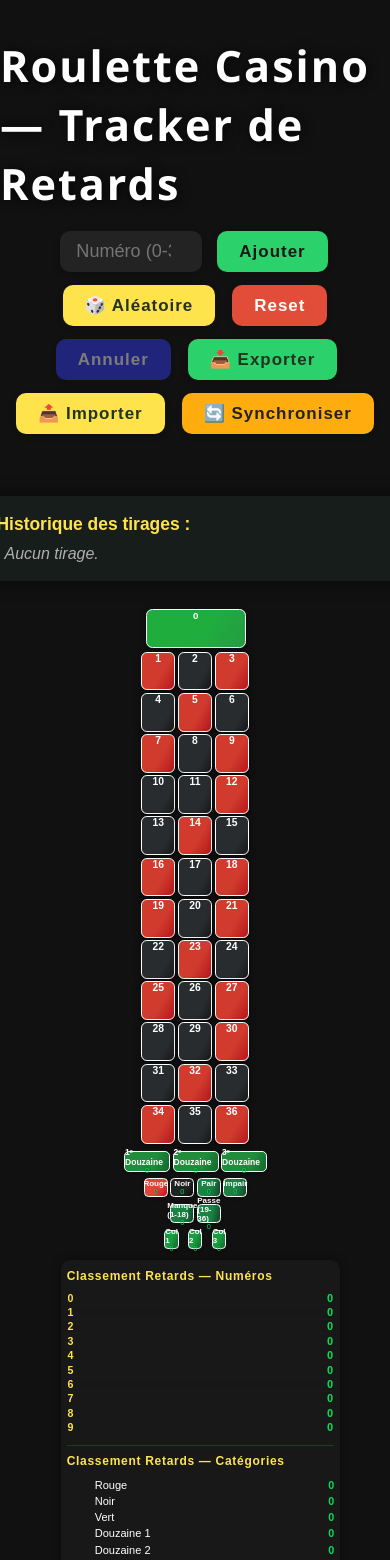
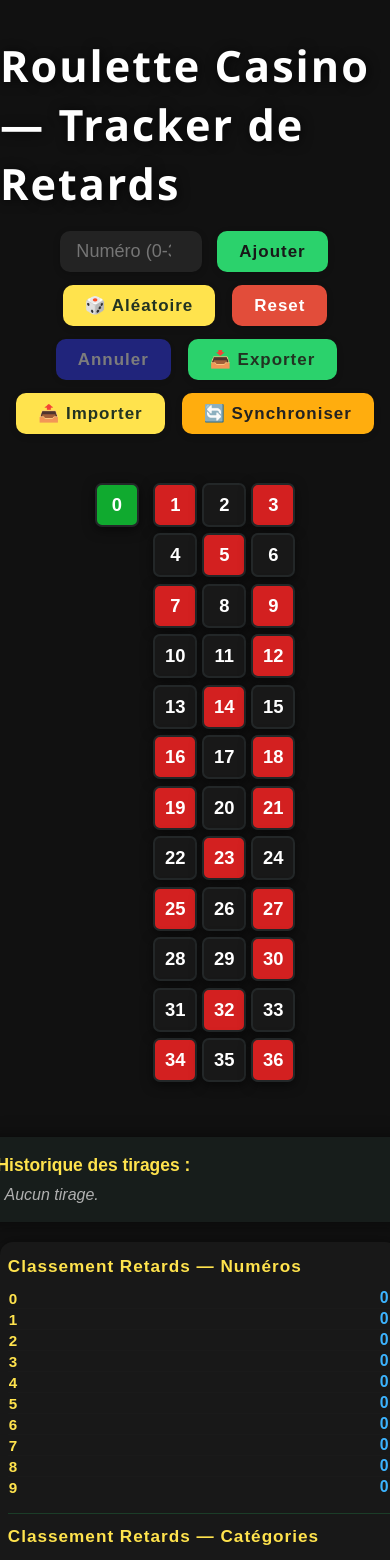
Before and after one commit to PlatiniumYT/CasinoTEST, a React (Create React App) app: page / in a window 390 px wide. Shown: the top 1560 px of the page. Built offline with nearby package versions, Linux system fonts and the light colour scheme.

Commit message:
Mise à jour roulette: bouton aléatoire + roulette interactive

```diff
--- a/src/App.css
+++ b/src/App.css
@@ -508,6 +508,40 @@ body {
   .outside-cell { width: 65px; }
   .col-cell { width: 43px; margin-right: 35px;}
   .main-table-v2 { zoom: 0.85; }
+
+  .roulette-board {
+  margin: 20px 0 18px 0;
+  display: flex;
+  justify-content: center;
+}
+.case {
+  background: #191f1d;
+  color: #fff;
+  border-radius: 7px;
+  border: 2.3px solid #232728;
+  text-align: center;
+  font-size: 1.15em;
+  font-weight: 700;
+  margin: 2.5px;
+  display: flex;
+  align-items: center;
+  justify-content: center;
+  cursor: pointer;
+  transition: box-shadow .16s, background .16s, color .16s;
+}
+.case.red { background: #d32020 !important; }
+.case.black { background: #181818 !important; }
+.case.green, .case.zero { background: #10aa2f !important; color: #fff !important; }
+.case.selected { box-shadow: 0 0 0 4px #ffe34d, 0 0 14px 4px #ffe34d38; font-weight: 900; }
+.case.highlight {
+  box-shadow: 0 0 0 4px #ffe34d, 0 0 16px 4px #ffe34d44 !important;
+  background: #29341a !important;
+  color: #ffe34d !important;
+  font-weight: 800 !important;
+}
+
+
+
 }
 @media (max-width: 700px) {
   .main-table-v2 { zoom: 0.7; }
--- a/src/App.js
+++ b/src/App.js
@@ -1,9 +1,6 @@
 import React, { useState, useRef, useEffect } from "react";
 import "./App.css";
 import { RouletteWheel } from "./RouletteWheel";
-
-const RED_NUMBERS = [1,3,5,7,9,12,14,16,18,19,21,23,25,27,30,32,34,36];
-const BLACK_NUMBERS = [2,4,6,8,10,11,13,15,17,20,22,24,26,28,29,31,33,35];
 
 // ---- Carrés personnalisés pour le classement retard catégorie 2 ----
 const CARRES = [
@@ -19,6 +16,9 @@ const CARRES = [
   [28,29,31,32], [29,30,32,33],
   [31,32,34,35], [32,33,35,36]
 ];
+
+const RED_NUMBERS = [1,3,5,7,9,12,14,16,18,19,21,23,25,27,30,32,34,36];
+const BLACK_NUMBERS = [2,4,6,8,10,11,13,15,17,20,22,24,26,28,29,31,33,35];
 
 function getColor(num) {
   if (num === 0) return "green";
@@ -67,6 +67,8 @@ function getRetardColor(ratio) {
   if (ratio < 0.2) ratio = 0.2;
   if (ratio > 9) ratio = 9;
   const colors = [
+    { stop: 0.2, color: [60, 180, 255] },
+    { stop: 0.5, color: [50, 215, 240] },
     { stop: 1, color: [39, 224, 76] },
     { stop: 3, color: [255, 224, 54] },
     { stop: 5, color: [255, 143, 40] },
@@ -361,6 +363,40 @@ function App() {
         </button>
       </div>
 
+      {/* Plateau "tapis casino" 0 à gauche, 1-36 en 3 colonnes */}
+      <div className="roulette-board">
+        <div style={{ display: "flex" }}>
+          {/* 0 à gauche */}
+          <div
+            className={`case zero green${isSelected(0) ? " selected" : ""} ${highlightNumbers.includes(0) ? "highlight" : ""}`}
+            style={{ marginRight: 12, width: 40, height: 40, fontWeight: 900 }}
+            onClick={() => { handleAdd(0); setHighlightCarre([]); }}
+          >
+            0
+          </div>
+          {/* 3 colonnes de 12 numéros */}
+          {[0, 1, 2].map(col => (
+            <div className="board-col" key={col} style={{ display: "flex", flexDirection: "column", gap: 3 }}>
+              {[...Array(12)].map((_, i) => {
+                const num = col + 1 + i * 3;
+                if (num > 36) return null;
+                const color = getColor(num);
+                return (
+                  <div
+                    className={`case ${color}${isSelected(num) ? " selected" : ""} ${highlightNumbers.includes(num) ? "highlight" : ""}`}
+                    key={num}
+                    style={{ width: 40, height: 40, marginBottom: 1 }}
+                    onClick={() => { handleAdd(num); setHighlightCarre([]); }}
+                  >
+                    {num}
+                  </div>
+                );
+              })}
+            </div>
+          ))}
+        </div>
+      </div>
+
       {/* Historique des tirages */}
       <div className="casino-history">
         <b>Historique des tirages :</b>
@@ -398,129 +434,6 @@ function App() {
         </div>
       </div>
 
-      {/* Table roulette */}
-      <div className="table-roulette">
-        <div className="main-table-v2">
-          {/* Ligne du zéro */}
-          <div className="zero-row">
-            <div
-              className={`case num0 green${isSelected(0) ? " selected" : ""} ${highlightNumbers.includes(0) ? "highlight" : ""}`}
-              onClick={() => { handleAdd(0); setHighlightCarre([]); }}
-            >
-              0
-            </div>
-          </div>
-          {/* Grille principale */}
-          <div className="main-grid">
-            {[...Array(12)].map((_, r) => (
-              <div className="table-row" key={r}>
-                {[...Array(3)].map((_, c) => {
-                  const num = r * 3 + c + 1;
-                  const color = getColor(num);
-                  return (
-                    <div
-                      className={
-                        `case ${color}${isSelected(num) ? " selected" : ""} ${highlightNumbers.includes(num) ? "highlight" : ""}`
-                      }
-                      key={num}
-                      onClick={() => { handleAdd(num); setHighlightCarre([]); }}
-                    >
-                      {num}
-                    </div>
-                  );
-                })}
-              </div>
-            ))}
-          </div>
-          {/* Douzaines */}
-          <div className="dozen-row">
-            {ALL_DOZENS.map(doz => (
-              <div className="dozen-cell" key={doz}>
-                {doz}ᵉ Douzaine
-                <span className="zone-delay"
-                  style={{
-                    color: retardColor("dozen", doz, retardsDozen[doz])
-                  }}>
-                  {retardsDozen[doz]}
-                </span>
-              </div>
-            ))}
-          </div>
-          {/* Outside bets */}
-          <div className="outside-row">
-            <div className="outside-cell red-case">
-              Rouge
-              <span className="zone-delay"
-                style={{
-                  color: retardColor("color", "red", retardsColor.red)
-                }}>
-                {retardsColor.red}
-              </span>
-            </div>
-            <div className="outside-cell black-case">
-              Noir
-              <span className="zone-delay"
-                style={{
-                  color: retardColor("color", "black", retardsColor.black)
-                }}>
-                {retardsColor.black}
-              </span>
-            </div>
-            <div className="outside-cell">
-              Pair
-              <span className="zone-delay"
-                style={{
-                  color: retardColor("parity", "even", retardsParity.even)
-                }}>
-                {retardsParity.even}
-              </span>
-            </div>
-            <div className="outside-cell">
-              Impair
-              <span className="zone-delay"
-                style={{
-                  color: retardColor("parity", "odd", retardsParity.odd)
-                }}>
-                {retardsParity.odd}
-              </span>
-            </div>
-          </div>
-          {/* High / Low */}
-          <div className="outside-row">
-            <div className="outside-cell">
-              Manque (1-18)
-              <span className="zone-delay"
-                style={{
-                  color: retardColor("half", "low", retardsHalf.low)
-                }}>
-                {retardsHalf.low}
-              </span>
-            </div>
-            <div className="outside-cell">
-              Passe (19-36)
-              <span className="zone-delay"
-                style={{
-                  color: retardColor("half", "high", retardsHalf.high)
-                }}>
-                {retardsHalf.high}
-              </span>
-            </div>
-          </div>
-          {/* Colonnes */}
-          <div className="col-row">
-            {ALL_COLUMNS.map(col => (
-              <div className="col-cell" key={col}>
-                Col {col}
-                <span className="zone-delay"
-                  style={{
-                    color: retardColor("column", col, retardsColumn[col])
-                  }}>
-                  {retardsColumn[col]}
-                </span>
-              </div>
-            ))}
-          </div>
-        </div>
       {/* Classement retards à droite */}
       <div className="side-ranking">
         <h2>Classement Retards — Numéros</h2>
@@ -691,7 +604,6 @@ function App() {
           ))}
         </ul>
       </div>
-      </div>
 
       {/* Choix de l'analyse sur G ou D */}
       <div style={{ display: "flex", justifyContent: "center", margin: "15px 0 0 0", gap: 12 }}>
```
Lines whose indentation alone changed are shown as unchanged.
